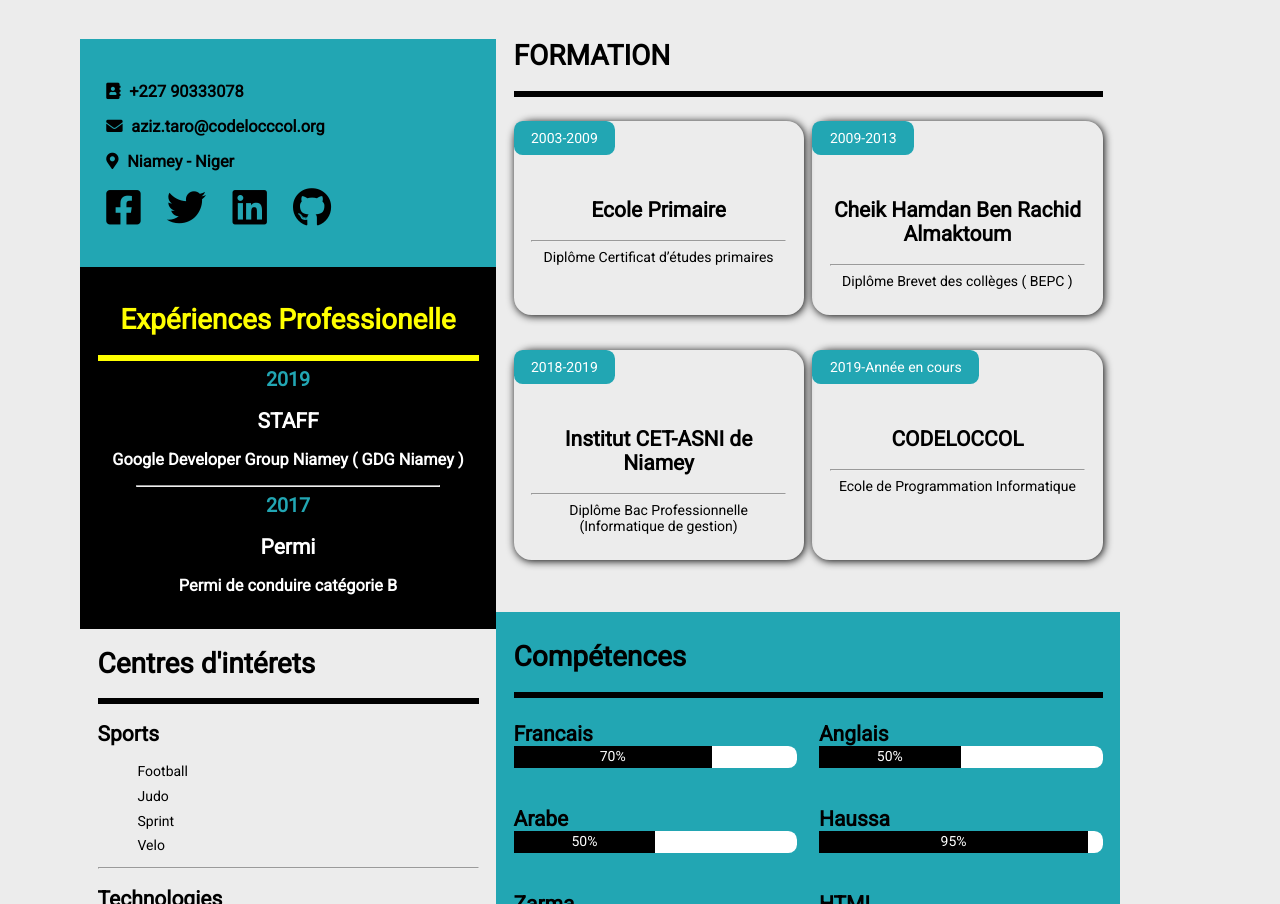
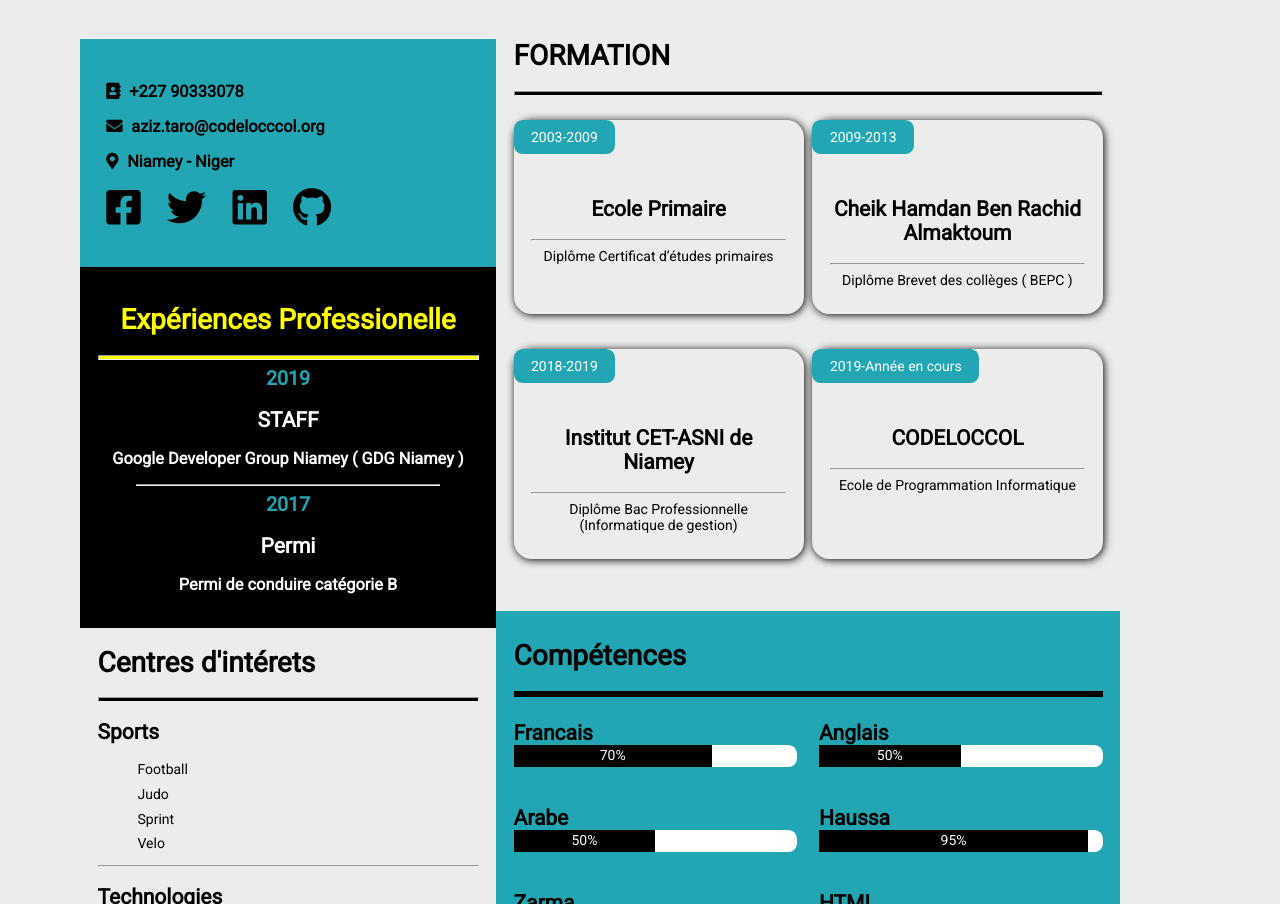
Before and after one commit to Aztaro97/Projet_CV, a plain HTML site: page index.html in a window 1280 px wide. Shown: the part 276-1180 px from the top of the page. Drawn offline with Linux system fonts and the light colour scheme.

Commit message:
Some correction

```diff
--- a/index.html
+++ b/index.html
@@ -40,7 +40,7 @@
             </div>
             <div class="Experience">
                 <h1 style="color: yellow;">Expériences Professionelle</h1>
-                <hr style="border: .25rem solid yellow;">
+                <hr style="background-color: yellow; height: 5px;">
                 <div class="experience_section">
                     <p class="exp_date">2019</p>
                     <h2 class="exp_poste">STAFF</h2>
@@ -57,7 +57,7 @@
 
             <div class="about">
                 <h1>Centres d'intérets</h1>
-                <hr style="border: .25rem solid #000;">
+                <hr style="background-color: #000; height: 5px;">
                 <div class="section_about">
                     <h2 class="typ_about">Sports</h2>
                     <ul class="about_list">
@@ -86,7 +86,7 @@
             <!---------------Formation--------------->
             <div class="formation">
                 <h1 style="margin-top: 0;">FORMATION</h1 >
-                <hr style="border: .25rem solid #000;">
+                <hr style="background-color: #000; height: 5px;">
                 <div class="formation_content">
                     <section class="formation_section">
                         <div class="formation_date">2003-2009</div>
```
